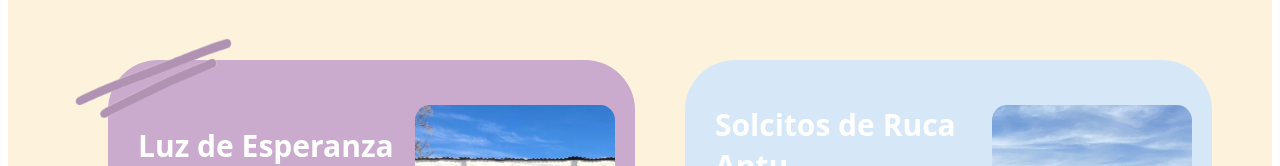
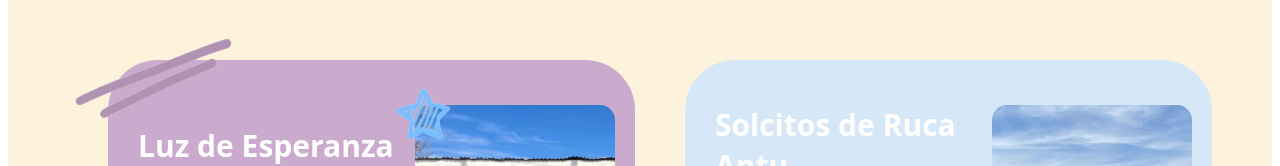
Before and after one commit to NatanaelMeza/ProyectoMerendero, a plain HTML site: page Inicio.html in a window 1280 px wide. Shown: the part 786-952 px from the top of the page. Drawn offline with Linux system fonts and the light colour scheme; a web font is replaced by a local one.

Commit message:
Acomodo Estrella Img VL

```diff
--- a/Inicio.css
+++ b/Inicio.css
@@ -184,8 +184,10 @@
 
 .EstrellaVL{
     position: relative;
-    width: 20px;
-    height: 20px;
+    width: 140px;
+    height: 100px;
+    bottom: 90px;
+    left: 10px;
 }
 
 .FlorVL{
```
